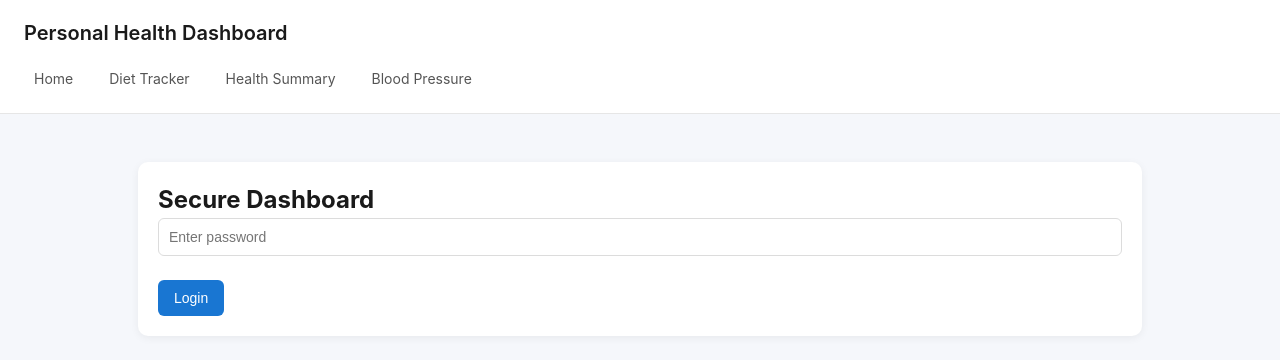
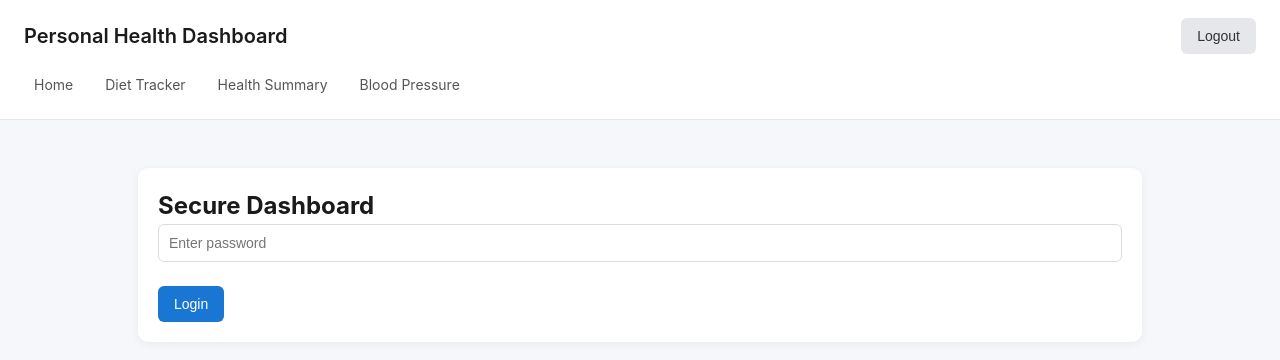
Before and after one commit to idea-ai-labs/diet-tracker, a Next.js app: page /login in a window 1280 px wide. Shown: the top 360 px of the page. Built offline with nearby package versions, Linux system fonts and the light colour scheme.

Commit message:
Update layout.tsx

```diff
--- a/app/layout.tsx
+++ b/app/layout.tsx
@@ -1,10 +1,14 @@
-// app/layout.tsx
+"use client";
 import "./globals.css";
 import Link from "next/link";
-import { usePathname } from "next/navigation"; // To highlight the active page
+import { usePathname, useRouter } from "next/navigation";
+import { useState, useEffect } from "react";
 
 export default function RootLayout({ children }: { children: React.ReactNode }) {
-  const pathname = usePathname(); // current URL path
+  const pathname = usePathname();
+  const router = useRouter();
+  const [menuOpen, setMenuOpen] = useState(false);
+  const [isMobile, setIsMobile] = useState(false);
 
   const navItems = [
     { name: "Home", href: "/" },
@@ -13,19 +17,66 @@ export default function RootLayout({ children }: { children: React.ReactNode })
     { name: "Blood Pressure", href: "/bp" },
   ];
 
+  const handleLogout = async () => {
+    await fetch("/api/logout", { method: "POST" });
+    router.push("/login");
+  };
+
+  // Detect mobile width
+  useEffect(() => {
+    const handleResize = () => setIsMobile(window.innerWidth <= 768);
+    handleResize();
+    window.addEventListener("resize", handleResize);
+    return () => window.removeEventListener("resize", handleResize);
+  }, []);
+
   return (
     <html lang="en">
       <body>
-        {/* Header */}
         <header className="header">
           <div style={{ display: "flex", flexDirection: "column", gap: "8px" }}>
-            <h1 style={{ marginBottom: 0 }}>Personal Health Dashboard</h1>
-            <nav className="nav">
+            <div
+              style={{
+                display: "flex",
+                alignItems: "center",
+                justifyContent: "space-between",
+              }}
+            >
+              <h1 style={{ margin: 0, fontSize: "20px" }}>Personal Health Dashboard</h1>
+
+              <div style={{ display: "flex", alignItems: "center", gap: "8px" }}>
+                {/* Hamburger only on mobile */}
+                {isMobile && (
+                  <button
+                    className="secondary"
+                    onClick={() => setMenuOpen(!menuOpen)}
+                  >
+                    ☰
+                  </button>
+                )}
+                {/* Logout button */}
+                <button onClick={handleLogout} className="secondary">
+                  Logout
+                </button>
+              </div>
+            </div>
+
+            {/* Navigation */}
+            <nav
+              className="nav"
+              style={{
+                display: isMobile ? (menuOpen ? "flex" : "none") : "flex",
+                flexWrap: "wrap",
+                gap: "12px",
+                alignItems: "center",
+              }}
+            >
               {navItems.map((item) => (
                 <Link
                   key={item.href}
                   href={item.href}
                   className={pathname === item.href ? "active-link" : ""}
+                  onClick={() => setMenuOpen(false)} // auto-close menu on mobile
                 >
                   {item.name}
                 </Link>
@@ -34,7 +85,6 @@ export default function RootLayout({ children }: { children: React.ReactNode })
           </div>
         </header>
 
-        {/* Main content */}
         <main className="container">{children}</main>
       </body>
     </html>
```
